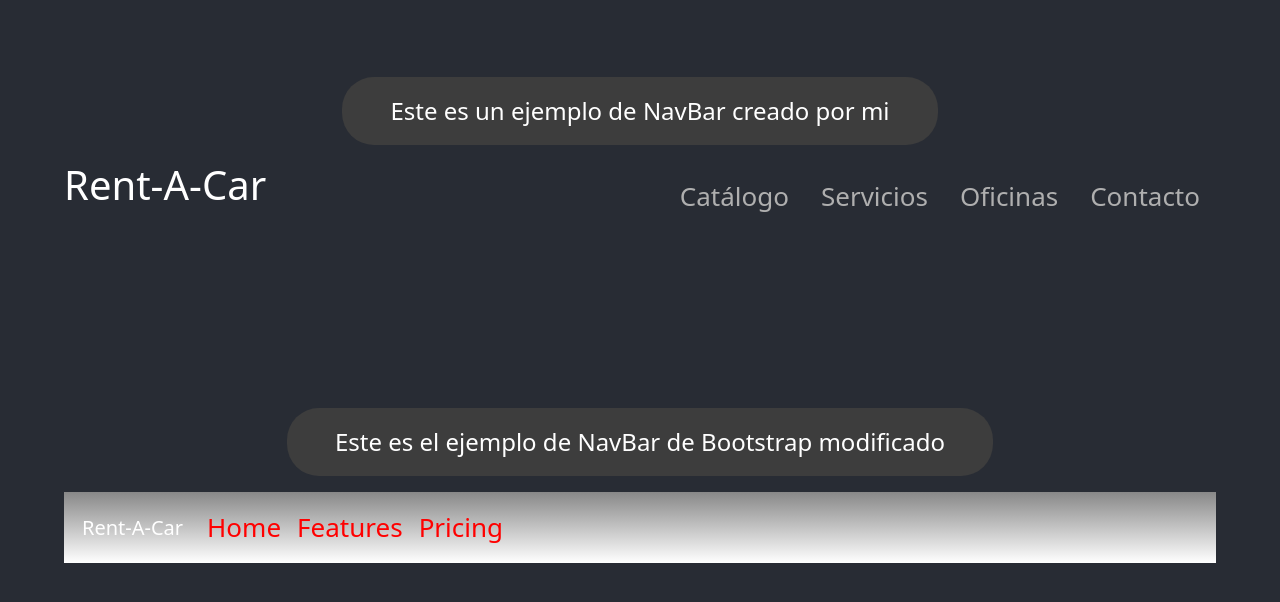
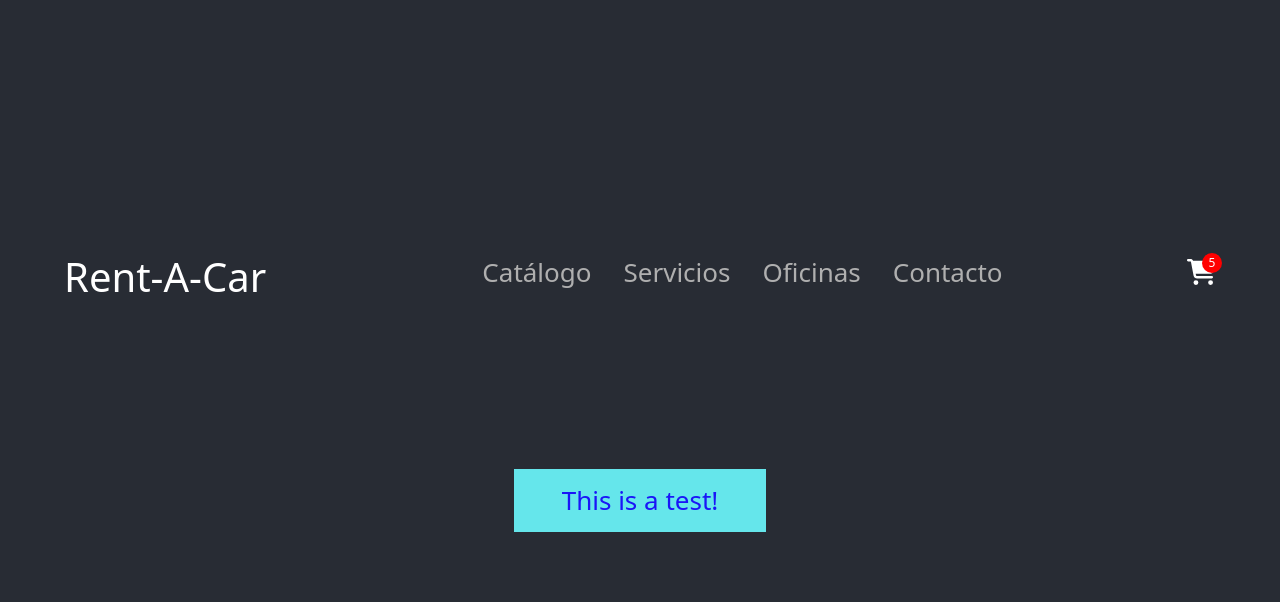
Before and after one commit to CaTeran95/BuyACar-TERAN, a React (Create React App) app: page / in a window 1280 px wide. Shown: the top 602 px of the page. Built offline with nearby package versions, Linux system fonts and the light colour scheme.

Commit message:
Create your landing

```diff
--- a/package.json
+++ b/package.json
@@ -3,6 +3,10 @@
   "version": "0.1.0",
   "private": true,
   "dependencies": {
+    "@fortawesome/fontawesome-svg-core": "^6.1.2",
+    "@fortawesome/free-regular-svg-icons": "^6.1.2",
+    "@fortawesome/free-solid-svg-icons": "^6.1.2",
+    "@fortawesome/react-fontawesome": "^0.2.0",
     "@testing-library/jest-dom": "^5.16.5",
     "@testing-library/react": "^13.3.0",
     "@testing-library/user-event": "^13.5.0",
--- a/src/App.css
+++ b/src/App.css
@@ -53,7 +53,6 @@
   color: #00ff00;
 }
 
-
 .menu a.nav-link.active{
   color: #0000ff;
 }
@@ -63,3 +62,10 @@ nav.menuBg {
 }
 
 /* NOTE: Adding the tag followed by the class name makes the selector stronger than those from Bootstrap */
+
+nav.menuBg .notificationBalloon {
+  color: black;
+}
+nav.menuBg .notificationBalloon .popNumber{
+  color: wheat;
+}
--- a/src/App.js
+++ b/src/App.js
@@ -1,11 +1,12 @@
 // Importing my own NavBar component:
 import NavBar from './components/NavBar/NavBar';
-  // Importing Bootstrap CSS styles:
+
+import {CartWidget} from './components/CartWidget/CartWidget';
+import { ItemListContainer } from './components/ItemListContainer/ItemListContainer';
+
+// Importing Bootstrap CSS styles:
 import 'bootstrap/dist/css/bootstrap.min.css';
-  // Importing Bootstrap libraries for NavBar component:
-import Container from 'react-bootstrap/Container';
-import Nav from 'react-bootstrap/Nav';
-import Navbar from 'react-bootstrap/Navbar';
+
 // import logo from './logo.svg';
 import './App.css';
 
@@ -13,19 +14,8 @@ function App() {
   return (
     <div className="App">
       <header className="App-header">
-        <p className='explanation'>Este es un ejemplo de NavBar creado por mi</p>
-        <NavBar></NavBar>
-        <p className='explanation'>Este es el ejemplo de NavBar de Bootstrap modificado</p>
-        <Navbar bg="dark" variant="dark" className='menuBg'>
-        <Container>
-          <Navbar.Brand href="#home">Rent-A-Car</Navbar.Brand>
-          <Nav className="me-auto menu">
-            <Nav.Link href="#home">Home</Nav.Link>
-            <Nav.Link href="#features">Features</Nav.Link>
-            <Nav.Link href="#pricing">Pricing</Nav.Link>
-          </Nav>
-        </Container>
-      </Navbar>
+        <NavBar/>
+        <ItemListContainer message="This is a test!"/>
       </header>
     </div>
   );
--- /dev/null
+++ b/src/components/CartWidget/CartWidget.css
@@ -0,0 +1,15 @@
+.notificationBalloon {
+    position: relative;
+}
+
+.popNumber {
+    margin: 0;
+    padding: 0.25rem 0.4rem;
+    position: absolute;
+    top: 0;
+    right: -20%;
+    background-color: red;
+    border-radius: 2rem;
+    font-size: 0.75rem;
+    line-height: 0.75rem;
+}
--- /dev/null
+++ b/src/components/CartWidget/CartWidget.js
@@ -0,0 +1,22 @@
+import { FontAwesomeIcon } from "@fortawesome/react-fontawesome";
+import { faCartShopping } from "@fortawesome/free-solid-svg-icons";
+
+import "./CartWidget.css";
+
+export const CartWidget = ({ pop }) => {
+    if (pop) {
+        return (
+            <div className="notificationBalloon">
+                <FontAwesomeIcon icon={faCartShopping}/>
+                <p className="popNumber">{pop}</p>
+            </div>
+        );
+    } else {
+        return (
+            <div className="notificationBalloon">
+                <FontAwesomeIcon icon={faCartShopping}/>
+            </div>
+        );
+    }
+
+};
--- /dev/null
+++ b/src/components/ItemListContainer/ItemListContainer.css
@@ -0,0 +1,6 @@
+.message {
+    padding: 0.75rem 3rem;
+    background-color: #65e6eb;
+    color: #1a16f7;
+    line-height: 1.5;
+}
--- /dev/null
+++ b/src/components/ItemListContainer/ItemListContainer.js
@@ -0,0 +1,7 @@
+import './ItemListContainer.css'
+
+export const ItemListContainer = ({message}) => {
+    return (
+        <p className="message">{message}</p>
+    )
+}
--- a/src/components/NavBar/NavBar.css
+++ b/src/components/NavBar/NavBar.css
@@ -11,16 +11,16 @@ nav {
     flex-direction: row;
 }
 
-.NavBarMenu a {
+.NavBarMenu li a {
     padding: 1rem;
     text-decoration: none;
     color: #afafaf;
 }
-.NavBarMenu a:hover {
+.NavBarMenu li a:hover {
     font-weight: 600;
     color: #afafaf;
 }
 
-.NavBarMenu a li {
+.NavBarMenu li {
     list-style-type: none;
 }
--- a/src/components/NavBar/NavBar.js
+++ b/src/components/NavBar/NavBar.js
@@ -1,17 +1,21 @@
-import './NavBar.css'
+import { CartWidget } from "../CartWidget/CartWidget";
+import "./NavBar.css";
 
 function NavBar() {
-    return (
-        <nav>
-            <h1>Rent-A-Car</h1>
-            <ul className='NavBarMenu'>
-                <a href="#"><li>Catálogo</li></a>
-                <a href="#"><li>Servicios</li></a>
-                <a href="#"><li>Oficinas</li></a>
-                <a href="#"><li>Contacto</li></a>
-            </ul>
-        </nav>
-    )
+	return (
+		<>
+            <nav>
+				<h1>Rent-A-Car</h1>
+				<ul className="NavBarMenu">
+					<li><a href="#">Catálogo</a></li>
+					<li><a href="#">Servicios</a></li>
+					<li><a href="#">Oficinas</a></li>
+					<li><a href="#">Contacto</a></li>
+				</ul>
+                <CartWidget pop={5}></CartWidget>
+			</nav>
+		</>
+	);
 }
 
 export default NavBar;
```
Also changed, not shown: 1 other file (tests, documents, lock files or other folders).
